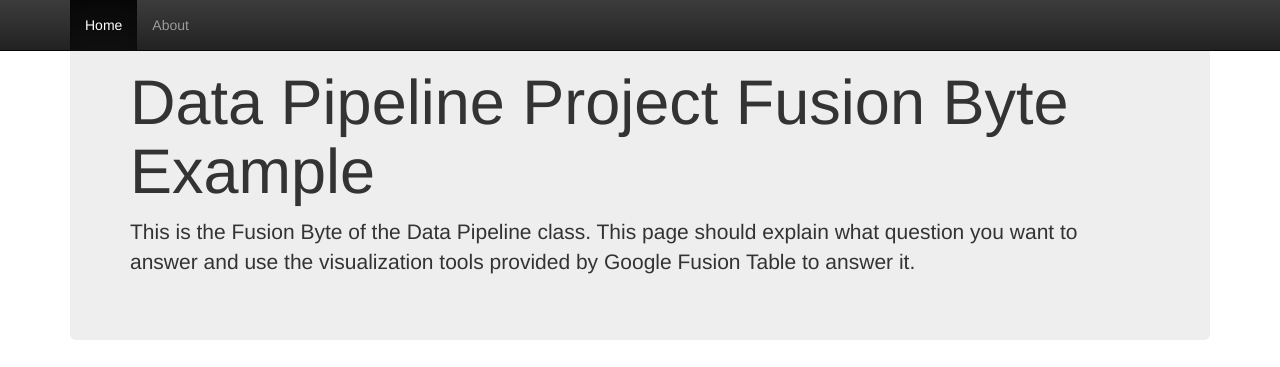
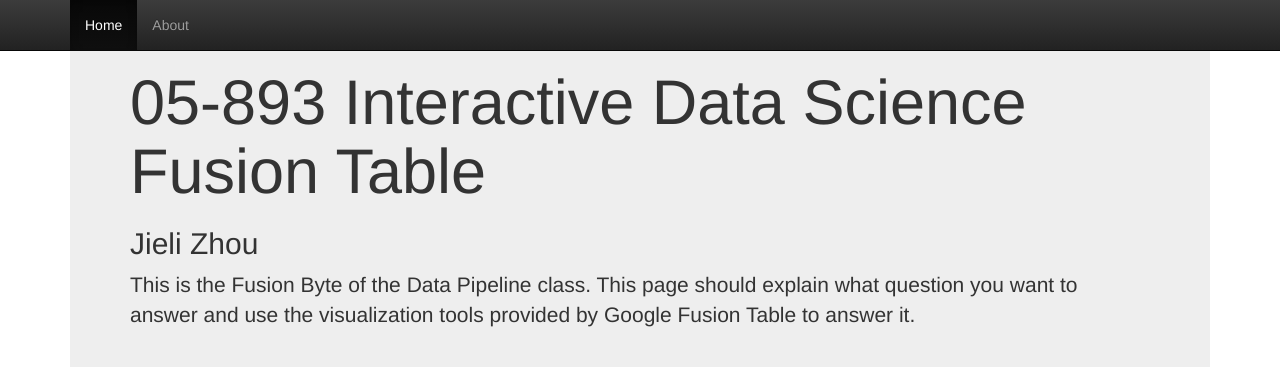
Before and after one commit to zhoujieli/byte1, a Flask app: page / in a window 1280 px wide. Shown: the top 367 px of the page. Run offline with Flask 2, Linux system fonts and the light colour scheme; some libraries are stand-ins or nearby versions.

Commit message:
jieli edit1

```diff
--- a/templates/index.html
+++ b/templates/index.html
@@ -45,7 +45,8 @@
 
       <!-- Main jumbotron for a primary marketing message or call to action -->
       <div class="jumbotron">
-	<h1>Data Pipeline Project Fusion Byte Example</h1>
+	<h1>05-893 Interactive Data Science Fusion Table</h1>
+	<h2>Jieli Zhou</h2>
         <p>This is the Fusion Byte of the Data Pipeline class. This
         page should explain what question you want to answer and use
         the visualization tools provided by Google Fusion Table to
```
